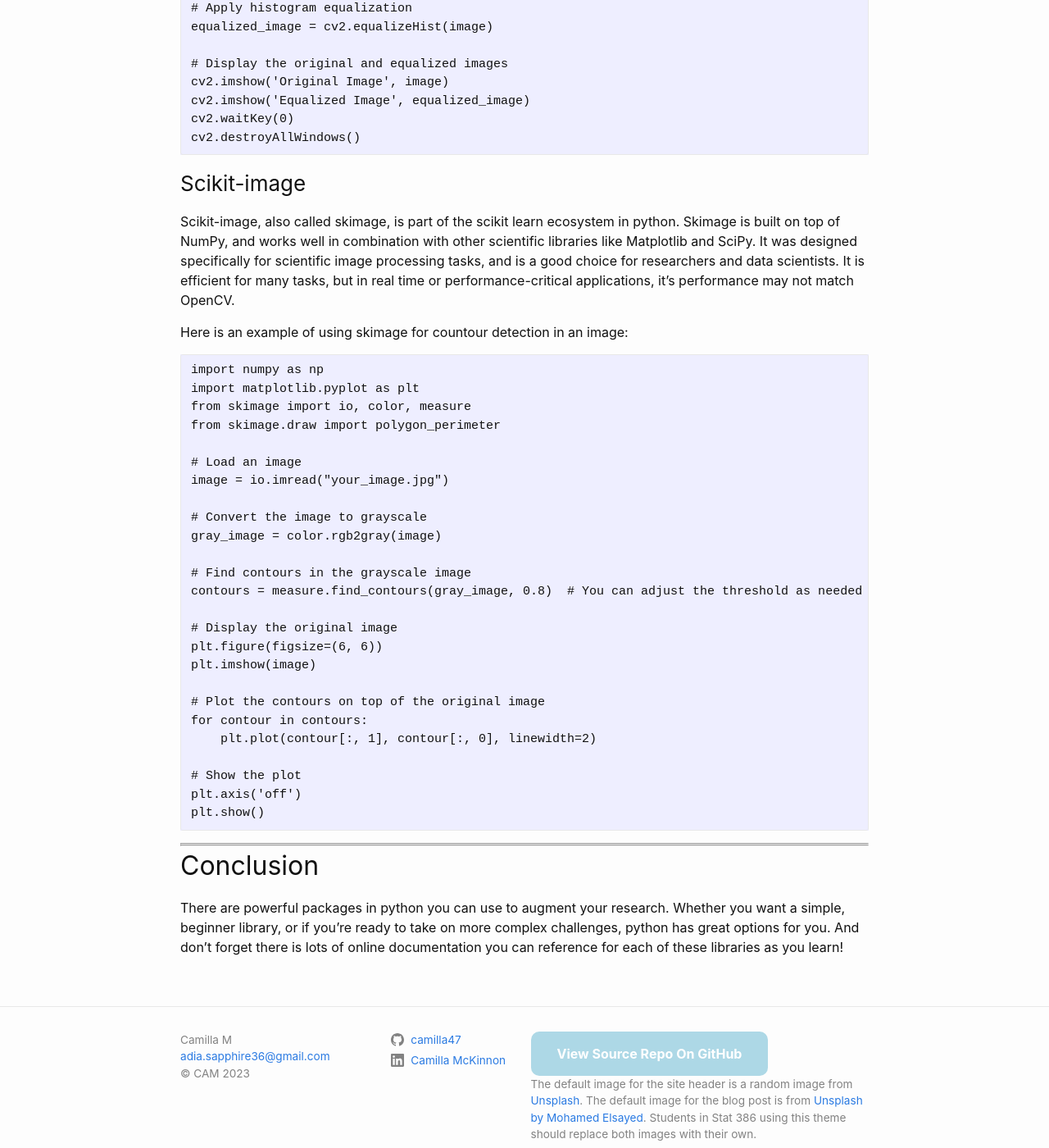
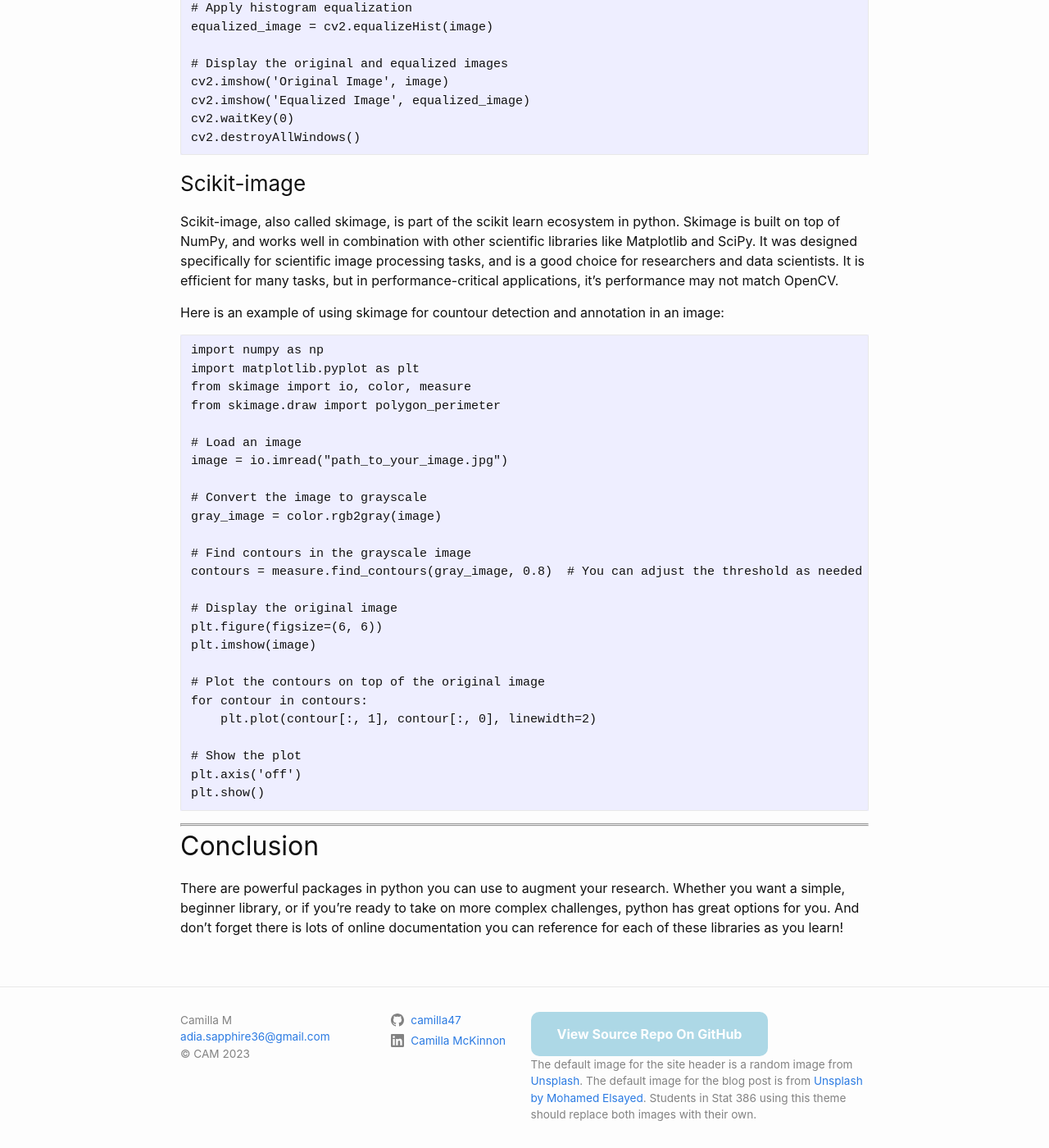
Before and after one commit to camilla47/camilla47.github.io, a Jekyll site: the page built from _posts/2023-10-12-img-processing.md, in a window 1280 px wide and 1400 px high, scrolled down 2306 px. Shown: the whole window at 82% size. Built offline with Jekyll 4.4.1, drawn with Linux system fonts in a browser that asks for light colours; comment, search, counter and statistics services are not loaded; some of the changed text lies outside the part shown.

Commit message:
Update 2023-10-12-img-processing.md
gramatical changes

````diff
--- a/_posts/2023-10-12-img-processing.md
+++ b/_posts/2023-10-12-img-processing.md
@@ -10,12 +10,12 @@ image: "/assets/images/film_roll.jpg"
 
 Image processing is the manipulation of digital images to extract useful information or to enhance visual quality. Image processing can assist with anything from basic photo manipuilation to complex image analysis for research.
 
-I was first exposed to image processing this summer at my internship. We were analyzing radiography scans of metal fuel plates. We wanted to analyze minute differences in density, but the color difference wasnt' showing up in the scans. We used an image processing technique called histogram equalization to enhance the color contrast. This turned the original solid gray images to a range from black and white, and we were able to continue our analysis.
+I was first exposed to image processing this summer at my internship. We were analyzing radiography scans of metal fuel plates. We wanted to analyze minute differences in density, but the color difference wasn't showing up in the scans. We used an image processing technique called histogram equalization to enhance the color contrast. This turned the original solid gray images to a range from black and white, and we were able to continue our analysis.
 
 
 ## What's out there?
 
-This summer, my mentor and I originally hard-coded our histogram equalization function. It scanned each image one pixel at a time, several times over...needless to say, the function took *forever* to run. Then there was the fateful day I discovered python had an existing library that could do exactly what we wanted. The improved code went down from 100 lines to less than 5, and run time improved greatly. Moral of the story: do your research first before jumping into a project!
+This summer, my mentor and I originally hard-coded our histogram equalization function. It scanned each image one pixel at a time, several times over...needless to say, the function took _forever_ to run. Then there was the fateful day I discovered python had an existing library that could do exactly what we wanted. The improved code went down from 100 lines to less than 5, and run time improved greatly. **Moral of the story:** do your research first before jumping into a project!
 
 #### What kinds of image processing techniques already exist?
 
@@ -45,6 +45,7 @@ The most popular image processing libraries include OpenCV, PIL, and Scikit-imag
 PIL (Python Imaging Library), is part of the Pillow library, and is a great image processing library for beginners. It is simple and straightforward. It has an intuitive interface for basic image operations such as resizing, cropping, and filtering images.
 
 Here is an example of how to read in an image with PIL:
+
 ```
 pip install Pillow   # install Pillow if you don't already have it
 from PIL import Image
@@ -66,6 +67,7 @@ image.show()
 OpenCV (Open Source Computer Vision Library) is a popular and versatile library. It has a wide range of packages for tasks related to computer vision, image processing, and machine learning. It also has an active user community, so there are lots of online resources and documentation available.  OpenCV is the best at efficiently running copmlex and computationally intensive tasks, and is known for it's high performance. That being said, OpenCV has a steeper learning curve than PIL, and might be overkill for simple tasks like resizing and cropping photos.
 
 Here is an example of how to do histogram equalization with OpenCV:
+
 ```
 import cv2
 import numpy as np
@@ -85,9 +87,9 @@ cv2.destroyAllWindows()
 
 ### Scikit-image
 
-Scikit-image, also called skimage, is part of the scikit learn ecosystem in python. Skimage is built on top of NumPy, and works well in combination with other scientific libraries like Matplotlib and SciPy. It was designed specifically for scientific image processing tasks, and is a good choice for researchers and data scientists. It is efficient for many tasks, but in real time or performance-critical applications, it's performance may not match OpenCV.
+Scikit-image, also called skimage, is part of the scikit learn ecosystem in python. Skimage is built on top of NumPy, and works well in combination with other scientific libraries like Matplotlib and SciPy. It was designed specifically for scientific image processing tasks, and is a good choice for researchers and data scientists. It is efficient for many tasks, but in performance-critical applications, it's performance may not match OpenCV.
 
-Here is an example of using skimage for countour detection in an image:
+Here is an example of using skimage for countour detection and annotation in an image:
 
 ```
 import numpy as np
@@ -96,7 +98,7 @@ from skimage import io, color, measure
 from skimage.draw import polygon_perimeter
 
 # Load an image
-image = io.imread("your_image.jpg")
+image = io.imread("path_to_your_image.jpg")
 
 # Convert the image to grayscale
 gray_image = color.rgb2gray(image)
````
